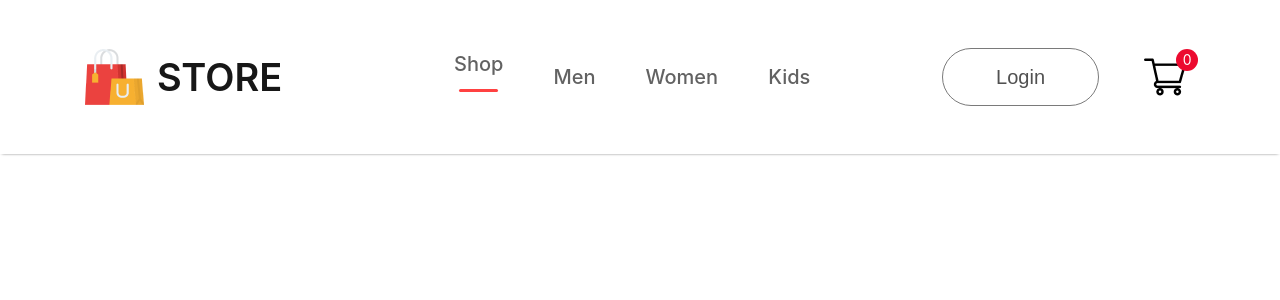
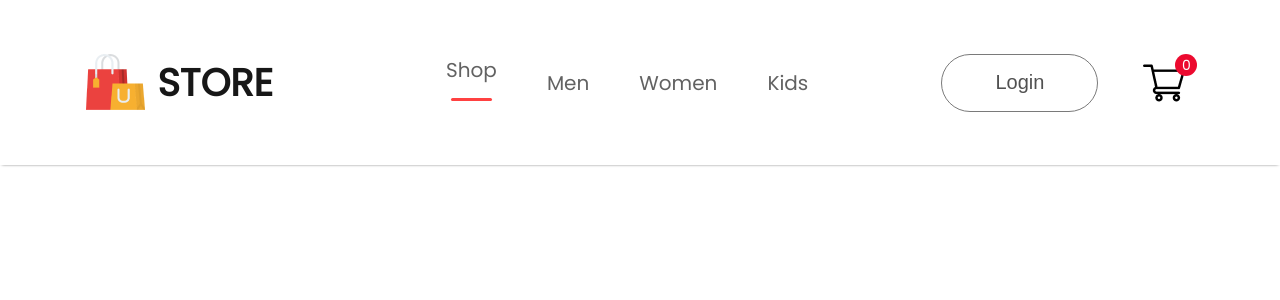
Before and after one commit to AnastasiiaYurchenko/online-store, a React (Create React App) app: page / in a window 1280 px wide. Shown: the top 300 px of the page. Built offline with nearby package versions, Linux system fonts and the light colour scheme.

Commit message:
add font poppins

```diff
--- a/public/index.html
+++ b/public/index.html
@@ -24,6 +24,9 @@
       work correctly both with client-side routing and a non-root public URL.
       Learn how to configure a non-root public URL by running `npm run build`.
     -->
+    <link rel="preconnect" href="https://fonts.googleapis.com">
+    <link rel="preconnect" href="https://fonts.gstatic.com" crossorigin>
+    <link href="https://fonts.googleapis.com/css2?family=Poppins&display=swap" rel="stylesheet">
     <title>Online-Store</title>
 
     <!-- Start Single Page Apps for GitHub Pages -->
--- a/src/index.css
+++ b/src/index.css
@@ -7,6 +7,7 @@
     sans-serif;
   -webkit-font-smoothing: antialiased;
   -moz-osx-font-smoothing: grayscale;
+  font-family: 'Poppins', sans-serif;
 }
 
 code {
```
